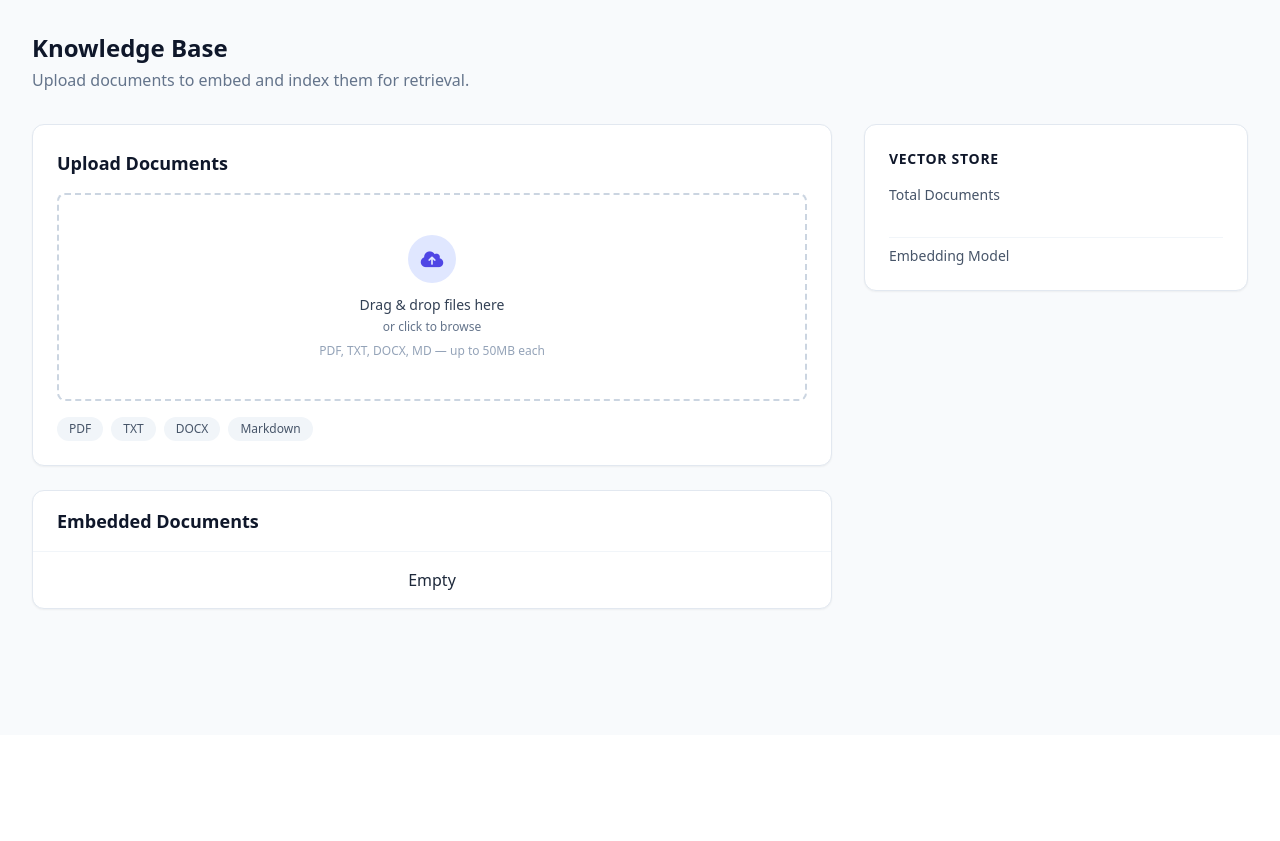
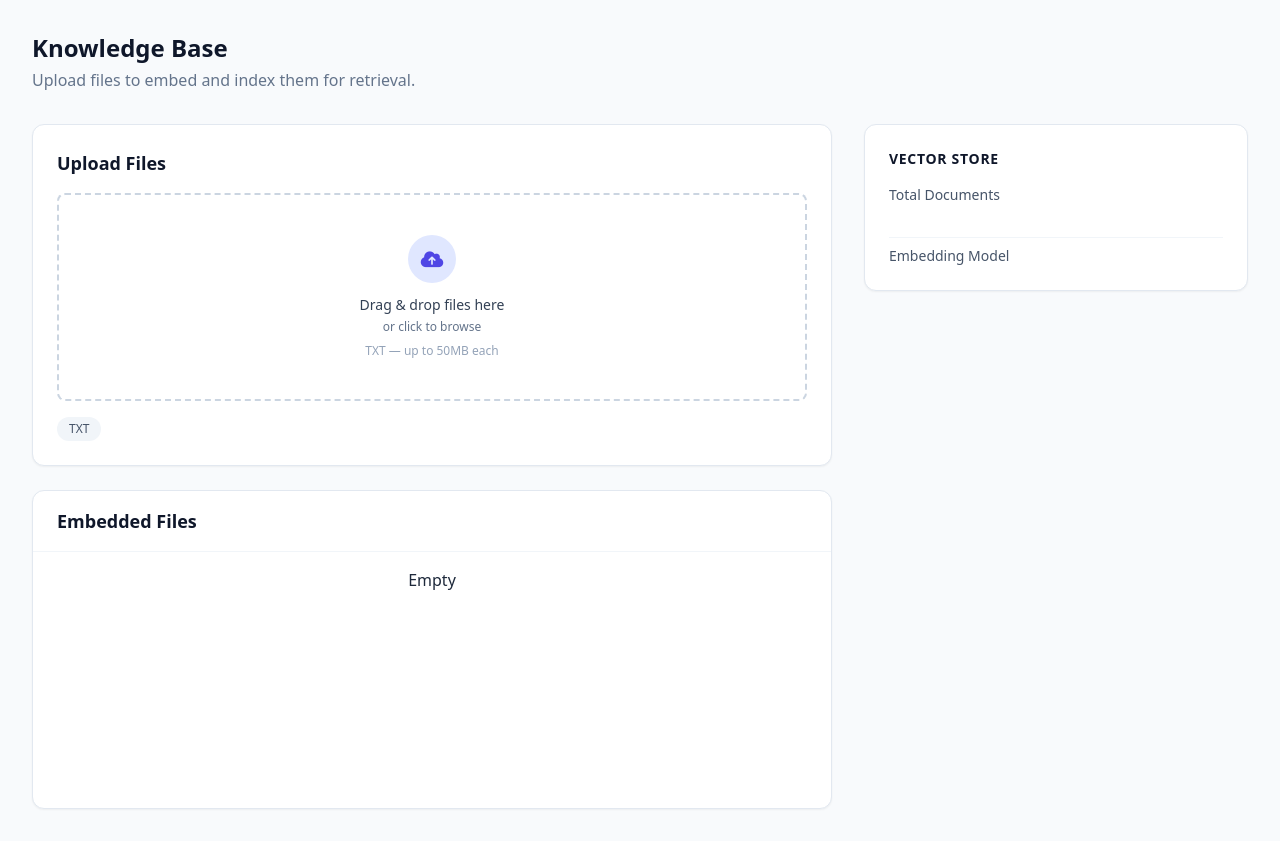
Before and after one commit to kempoq/RAG, a FastAPI app: template app/src/frontend/templates/emb_page.html in a window 1280 px wide. Shown: the part 65-906 px from the top of the page. Before the commit the page ends 675 px from the top, so only its background shows below. Run offline with FastAPI, Linux system fonts and the light colour scheme; the template is opened without the code that fills it, so the values that code supplies are empty; parts of the project's set-up code (start-up, migrations or seed data) failed here and were passed over; some libraries are stand-ins or nearby versions.

Commit message:
Fix logging + End implementing embedding page

```diff
--- a/app/src/api/vector/router.py
+++ b/app/src/api/vector/router.py
@@ -37,7 +37,7 @@ def add_documents(
 ):
     """Добавление документов в векторную БД"""
 
-    ids = vectore_rag_service.add_documents(files=[request_data.file])
+    ids = vectore_rag_service.add_documents(files=request_data.files)
 
     if ids:
         response = JSONResponse(
--- a/app/src/api/vector/service.py
+++ b/app/src/api/vector/service.py
@@ -53,6 +53,7 @@ class VectorRagService:
 
         logger.info("Start adding documents in vector store")
         exclude_sources = self._get_all_docs_sources()
+        logger.debug(f"Exclude sources: {', '.join(exclude_sources)}")
         docs_chunks = self._documents_service.get_document_chunks(
             files, exclude_sources
         )
--- a/app/src/core/config.py
+++ b/app/src/core/config.py
@@ -3,8 +3,8 @@ from pydantic_settings import BaseSettings, SettingsConfigDict
 
 
 class Settings(BaseSettings):
-    embedding_model_name: str = "deepvk/USER-bge-m3"
     chroma_collection_name: str = "rag"
+    env: str = "test"
     chroma_dir: str = ".chroma"
     logging_conf_path: str = "logging_conf.yaml"
     chunk_size: int = 1000
--- a/app/src/core/logger.py
+++ b/app/src/core/logger.py
@@ -17,4 +17,6 @@ def configure_logging() -> None:
     """Применяет конфигурацию логирования из файла"""
 
     logging_conf = parse_yaml_file(settings.logging_conf_path)
+    if settings.env == "test":
+        logging_conf["loggers"]["app"]["level"] = "DEBUG"
     logging.config.dictConfig(logging_conf)
--- a/app/src/frontend/static/js/emb_page.js
+++ b/app/src/frontend/static/js/emb_page.js
@@ -31,7 +31,7 @@ function renderEmbeddedFiles(filesList, filesInfo) {
 
 function fillFilesList(filesInfo) {
     const filesList = document.getElementById("documentsList");
-    filesList.removeChild(filesList.lastElementChild);
+    filesList.lastElementChild.classList.add("hidden");
 
     renderEmbeddedFiles(filesList, filesInfo["files"]);
 }
@@ -146,6 +146,10 @@ function initUploadArea() {
     });
 }
 
+function clearSelectedFiles() {
+    document.getElementById("selected-files").innerHTML = "";
+    selectedFiles.length = 0;
+}
 
 document.addEventListener("DOMContentLoaded", async () => {
     const filesInfo = await sendApiRequest("/api/v1/vector/storage/docs", { method: "GET" });
@@ -156,6 +160,15 @@ document.addEventListener("DOMContentLoaded", async () => {
     initUploadArea();
 });
 
-document.getElementById("uploadButton").addEventListener("click", () => {
-    console.log(selectedFiles)
+document.getElementById("uploadButton").addEventListener("click", async () => {
+    if (selectedFiles.length === 0) return;
+
+    const formData = new FormData();
+    selectedFiles.forEach(f => formData.append("files", f));
+
+    await sendApiRequest("/api/v1/vector/storage/docs", {
+        method: "POST",
+        body: formData
+    });
+    clearSelectedFiles();
 })
--- a/app/src/frontend/static/js/modules/api.js
+++ b/app/src/frontend/static/js/modules/api.js
@@ -4,7 +4,9 @@ function convertBodyToString(options) {
 }
 
 export async function sendApiRequest(url, options) {
-    if (options["headers"] && options["headers"]["Content-Type"])
+    if (options["headers"]
+            && options["headers"]["Content-Type"]
+                && !options["headers"]["Content-Type"].includes("multipart/form-data"))
         convertBodyToString(options);
 
     const response = await fetch(url, {...options});
--- a/app/src/frontend/templates/emb_page.html
+++ b/app/src/frontend/templates/emb_page.html
@@ -35,7 +35,7 @@
         <!-- Header -->
         <div class="mb-8">
             <h1 class="text-2xl font-bold text-slate-900">Knowledge Base</h1>
-            <p class="text-slate-500 mt-1">Upload documents to embed and index them for retrieval.</p>
+            <p class="text-slate-500 mt-1">Upload files to embed and index them for retrieval.</p>
         </div>
 
         <div class="grid grid-cols-1 lg:grid-cols-3 gap-8">
@@ -45,7 +45,7 @@
 
                 <!-- Upload Card -->
                 <div class="bg-white rounded-xl border border-slate-200 shadow-sm p-6">
-                    <h2 class="text-lg font-semibold text-slate-900 mb-4">Upload Documents</h2>
+                    <h2 class="text-lg font-semibold text-slate-900 mb-4">Upload Files</h2>
 
                     <!-- Drop Zone -->
                     <div
@@ -57,15 +57,13 @@
                         </div>
                         <p class="text-sm font-medium text-slate-700">Drag & drop files here</p>
                         <p class="text-xs text-slate-500 mt-1">or click to browse</p>
-                        <p class="text-xs text-slate-400 mt-2">PDF, TXT, DOCX, MD — up to 50MB each</p>
+                        <p class="text-xs text-slate-400 mt-2">TXT — up to 50MB each</p>
                     </div>
 
                     <input type="file" id="file-input" multiple accept=".pdf,.txt,.docx,.md" class="hidden">
 
                     <!-- Selected Files List (appears inside upload card) -->
-                    <div id="selected-files" class="hidden mt-4 space-y-2">
-                        <!-- JS injects file items here -->
-                    </div>
+                    <div id="selected-files" class="hidden mt-4 space-y-2"></div>
 
                     <!-- Upload Button -->
                     <div id="upload-action" class="hidden mt-4">
@@ -78,19 +76,16 @@
                     </div>
 
                     <div class="flex gap-2 mt-4">
-                        <span class="px-3 py-1 rounded-full bg-slate-100 text-xs font-medium text-slate-600">PDF</span>
                         <span class="px-3 py-1 rounded-full bg-slate-100 text-xs font-medium text-slate-600">TXT</span>
-                        <span class="px-3 py-1 rounded-full bg-slate-100 text-xs font-medium text-slate-600">DOCX</span>
-                        <span class="px-3 py-1 rounded-full bg-slate-100 text-xs font-medium text-slate-600">Markdown</span>
                     </div>
                 </div>
 
                 <!-- Document List (MVP: no status, no delete buttons) -->
                 <div class="bg-white rounded-xl border border-slate-200 shadow-sm overflow-hidden">
                     <div class="px-6 py-4 border-b border-slate-100">
-                        <h2 class="text-lg font-semibold text-slate-900">Embedded Documents</h2>
+                        <h2 class="text-lg font-semibold text-slate-900">Embedded Files</h2>
                     </div>
-                    <div class="divide-y divide-slate-100" id="documentsList">
+                    <div class="h-64 divide-y divide-slate-100 overflow-y-auto" id="documentsList">
                         <p class="text-center p-4">Empty</p>
                     </div>
                 </div>
--- a/logging_conf.yaml
+++ b/logging_conf.yaml
@@ -1,5 +1,5 @@
 version: 1
-disable_existing_loggers: True
+disable_existing_loggers: False
 formatters:
   default:
     format: "%(asctime)s - [%(levelname)s] - %(module)s - %(message)s"
@@ -22,12 +22,13 @@ handlers:
     class: logging.StreamHandler
     stream: ext://sys.stdout
 loggers:
-  rag:
-    level: DEBUG
+  app:
+    level: INFO
     handlers:
       - verbose_output
   uvicorn.access: &uvicorn_logger
     level: INFO
     handlers:
       - uvicorn_handler
+    propagate: false
   uvicorn.error: *uvicorn_logger
```
Also changed, not shown: app/src/api/vector/schemas.py (+6 -6 lines).
